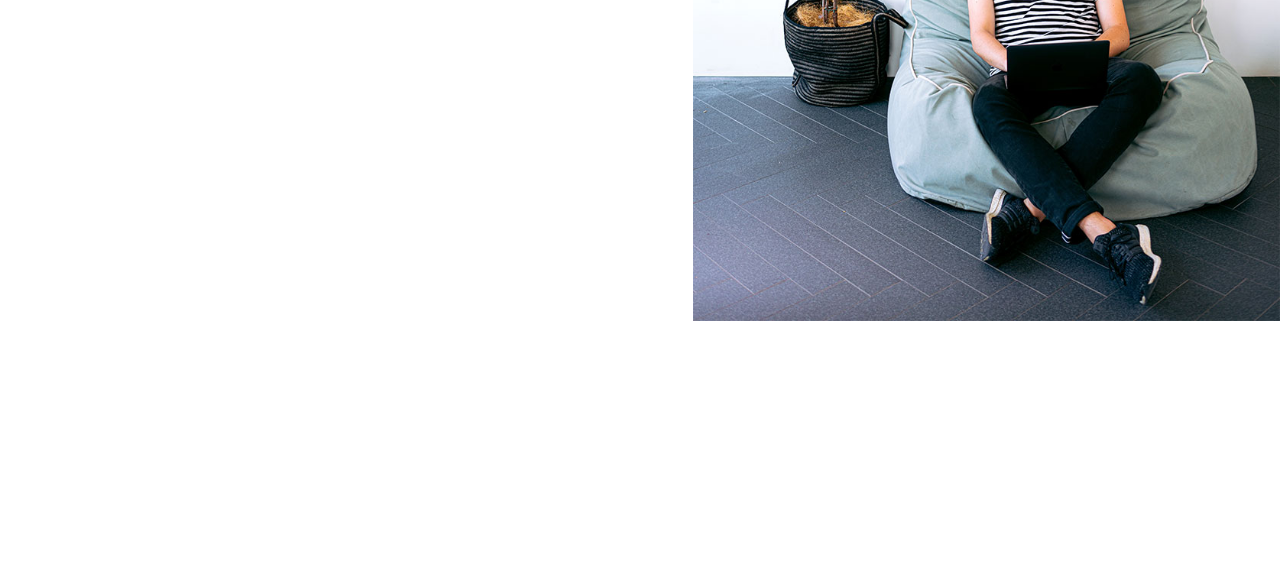
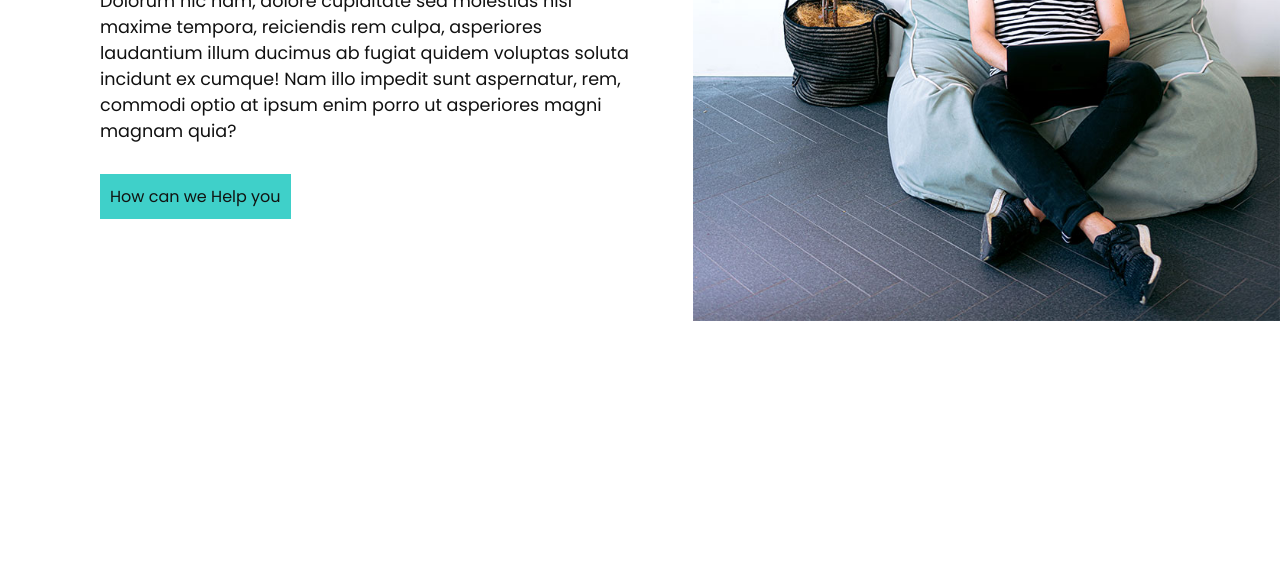
Before and after one commit to devnotch01/devnotch, a plain HTML site: page index.html in a window 1280 px wide. Shown: the part 479-1060 px from the top of the page. Drawn offline with Linux system fonts and the light colour scheme.

Commit message:
modif added

```diff
--- a/ressources/css/style.css
+++ b/ressources/css/style.css
@@ -134,6 +134,8 @@ section {
   position: relative;
   z-index: 10;
   max-width: 600px;
+  margin-right: 50%;
+  margin-top: 20%;
 }
 /*--Button--*/
 .btn {
```
